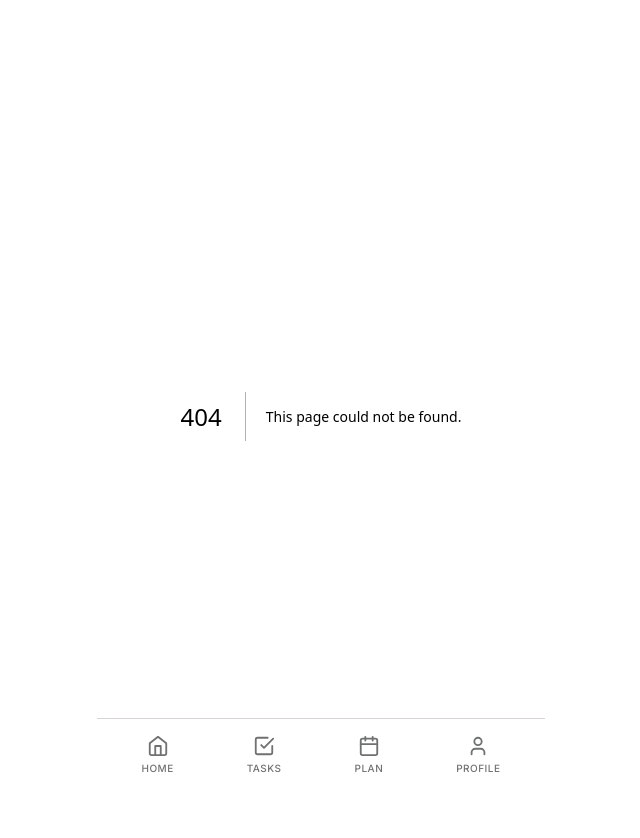
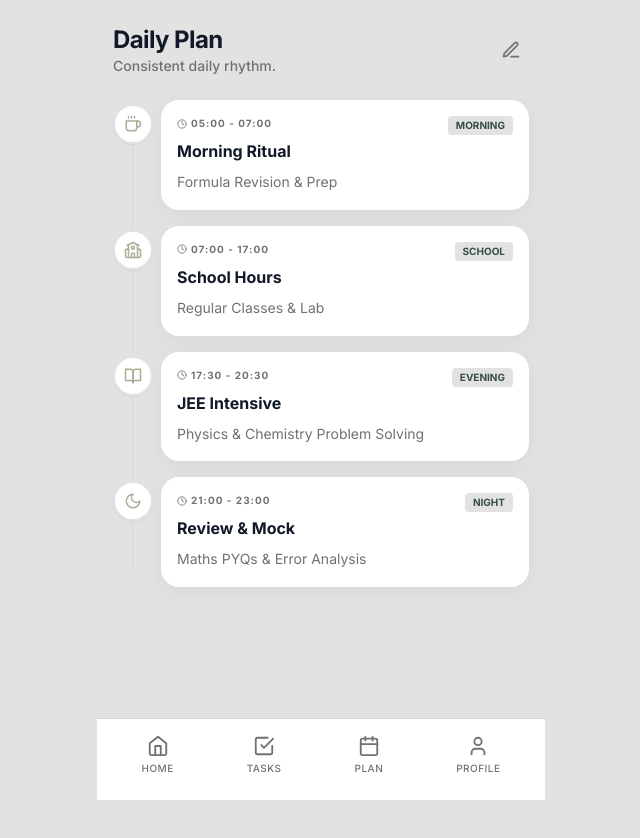
Before and after one commit to hetkeraliya/monkstudy, a Next.js app: page /planner in a window 1280 px wide. Before the commit this address had no page. Shown: the top 838 px of the page, without its empty margins (319-959 px from the left). Built offline with nearby package versions, Linux system fonts and the light colour scheme.

Commit message:
Add Daily Planner component with timeline layout

```diff
--- /dev/null
+++ b/app/planner/page.tsx
@@ -0,0 +1,59 @@
+"use client";
+
+import { motion } from "framer-motion";
+import { Clock, School, Coffee, BookOpen, Moon, Edit3 } from "lucide-react";
+import { vibrate } from "../lib/db";
+
+const PLANNER_BLOCKS = [
+  { id: "morning", time: "05:00 - 07:00", label: "Morning Ritual", icon: Coffee, activity: "Formula Revision & Prep" },
+  { id: "school", time: "07:00 - 17:00", label: "School Hours", icon: School, activity: "Regular Classes & Lab" },
+  { id: "evening", time: "17:30 - 20:30", label: "JEE Intensive", icon: BookOpen, activity: "Physics & Chemistry Problem Solving" },
+  { id: "night", time: "21:00 - 23:00", label: "Review & Mock", icon: Moon, activity: "Maths PYQs & Error Analysis" },
+];
+
+export default function DailyPlanner() {
+  return (
+    <motion.div
+      initial={{ opacity: 0, x: -10 }}
+      animate={{ opacity: 1, x: 0 }}
+      className="space-y-6 pb-24"
+    >
+      <header className="flex justify-between items-center pt-2">
+        <div>
+          <h1 className="text-2xl font-bold text-monk-textMain tracking-tight">Daily Plan</h1>
+          <p className="text-sm text-monk-muted font-medium">Consistent daily rhythm.</p>
+        </div>
+        <button onClick={() => vibrate(30)} className="text-monk-muted p-2">
+          <Edit3 size={20} />
+        </button>
+      </header>
+
+      {/* Timeline Layout */}
+      <div className="relative space-y-4 before:absolute before:left-[19px] before:top-4 before:bottom-4 before:w-[2px] before:bg-monk-sand/40">
+        {PLANNER_BLOCKS.map((block) => (
+          <div key={block.id} className="relative pl-12">
+            {/* Timeline Dot/Icon */}
+            <div className="absolute left-0 top-1 w-10 h-10 rounded-full bg-monk-card border-2 border-monk-bg flex items-center justify-center z-10 shadow-sm">
+              <block.icon size={18} className="text-monk-olive" />
+            </div>
+
+            <div className="matte-card p-4 transition-transform active:scale-[0.99]">
+              <div className="flex justify-between items-start">
+                <span className="text-[10px] font-bold text-monk-muted uppercase tracking-widest flex items-center gap-1">
+                  <Clock size={10} /> {block.time}
+                </span>
+                <span className="bg-monk-bg px-2 py-0.5 rounded text-[10px] font-bold text-monk-dark uppercase">
+                  {block.id}
+                </span>
+              </div>
+              <h3 className="font-bold text-monk-textMain mt-1">{block.label}</h3>
+              <p className="text-sm text-monk-muted mt-2 leading-relaxed">
+                {block.activity}
+              </p>
+            </div>
+          </div>
+        ))}
+      </div>
+    </motion.div>
+  );
+}
```
